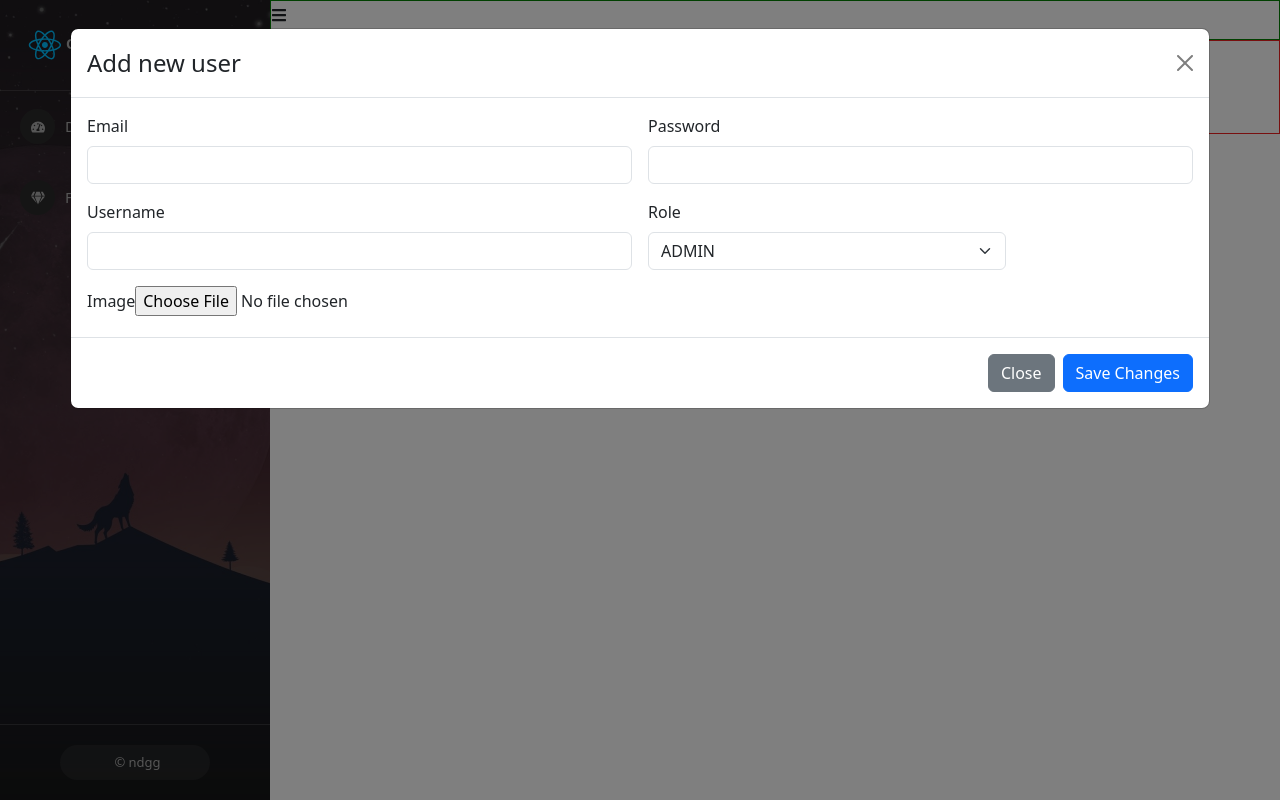
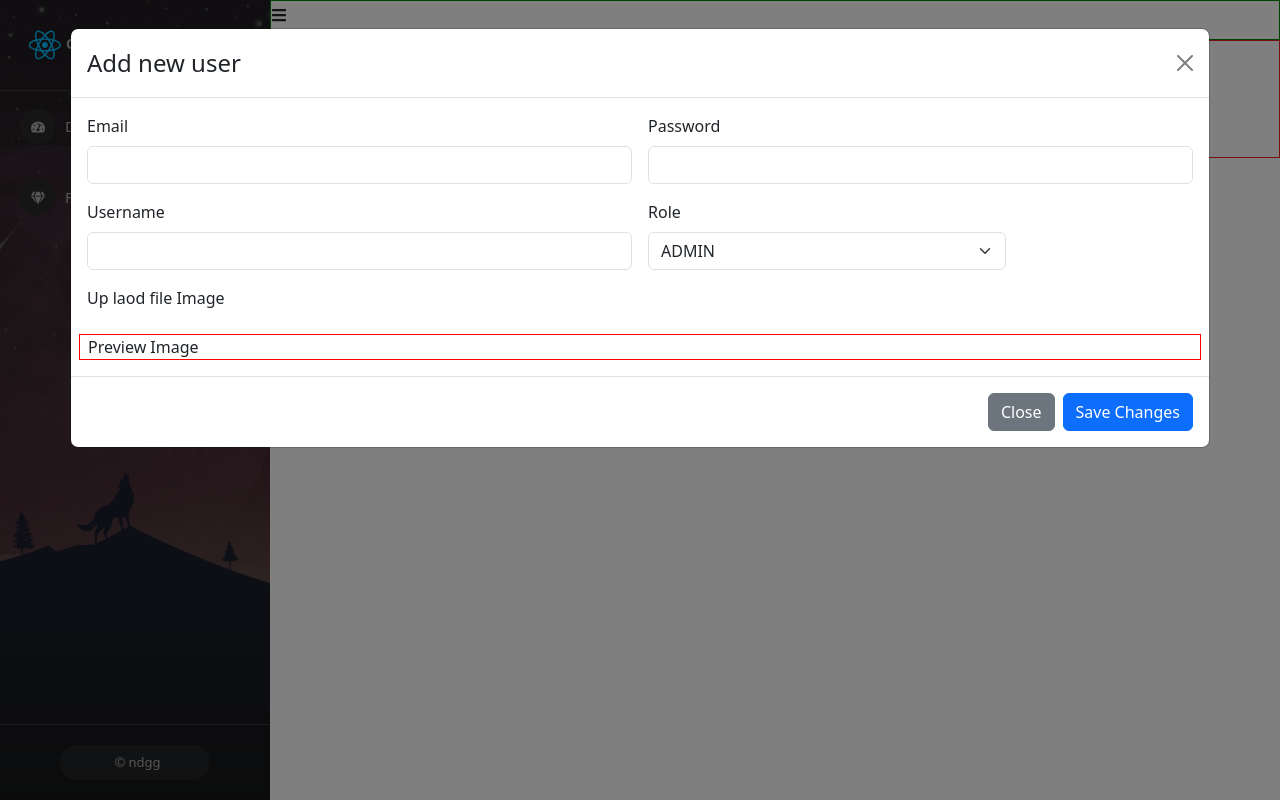
Before and after one commit to dth1237/reactjs, a React (Create React App) app: page /admins/manage-user in a window 1280 px wide. Both pictures are taken after a click on the button "Launch demo modal". Built offline with nearby package versions, Linux system fonts and the light colour scheme.

Commit message:
question

```diff
--- /dev/null
+++ b/src/Components/Admin/Mangaeuser.scss
@@ -0,0 +1,15 @@
+.manage-user-container
+{
+    .user-content
+    {
+
+    }
+
+}
+.modal-add-user
+{
+    .img-review {
+        border: red solid 1px;
+    }
+
+}
--- a/src/Components/Admin/Mangeuser.js
+++ b/src/Components/Admin/Mangeuser.js
@@ -2,7 +2,7 @@ import { useState } from 'react';
 import Button from 'react-bootstrap/Button';
 import Modal from 'react-bootstrap/Modal';
 import Modalcreateuser from '../Content/Modalcreateuser';
-
+import './Mangaeuser.scss'
 
 
 
@@ -12,14 +12,15 @@ const Manageuser = (props) => {
             <div className="title">
                 Manage User
             </div>
-            <div className="user-contennt">
+            <div className="user-content">
                 <button>add new user</button>
 
             </div>
             <div>
                 table user
-                <Modalcreateuser />
             </div>
+            <Modalcreateuser />
+
 
         </div>
     )
--- a/src/Components/Content/Modalcreateuser.js
+++ b/src/Components/Content/Modalcreateuser.js
@@ -19,7 +19,8 @@ const Modalcreateuser =() => {
             <Modal show={show}
             onHide={handleClose}
              size='xl'
-             backdrop = 'static'>
+             backdrop = 'static'
+             className='modal-add-user'>
                 <Modal.Header closeButton>
                     <Modal.Title>Add new user</Modal.Title>
                 </Modal.Header>
@@ -45,9 +46,13 @@ const Modalcreateuser =() => {
                         </select>
                     </div>
                     <div className='col-md-12'>
-                        <label className="form-label">Image</label>
+                        <label className="form-label">Up laod file Image</label>
 
-                        <input type='file' />
+                        <input type='file' hidden />
+
+                    </div>
+                    <div className='code-md-12 img-review'>
+                        <span>Preview Image</span>
 
                     </div>
 
```
